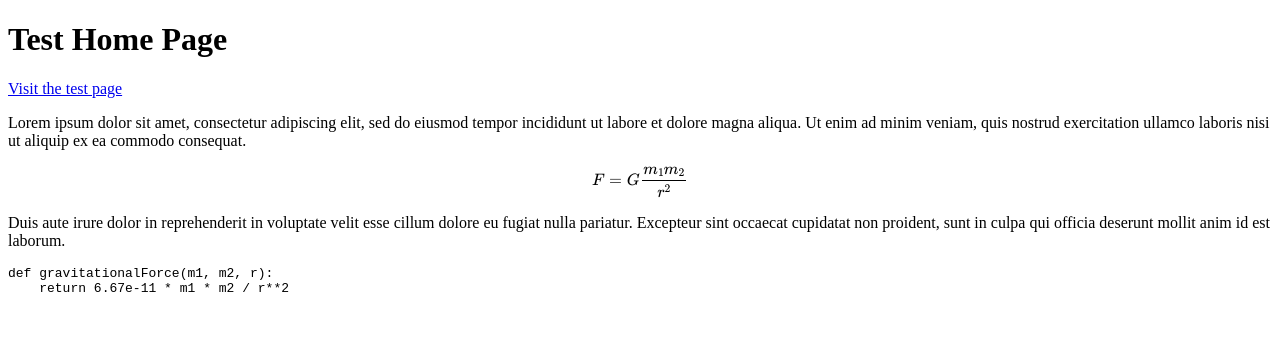
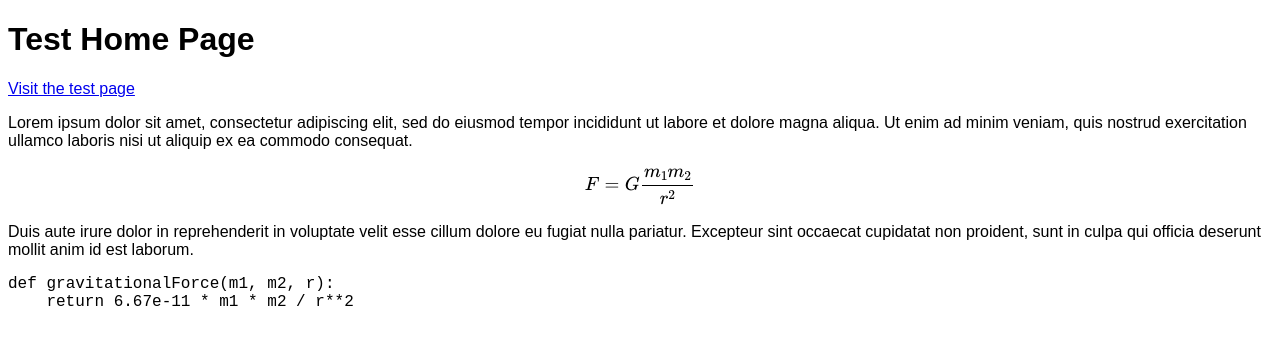
Before and after one commit to aalister/pages-test, a Jekyll site: the page built from index.md, in a window 1280 px wide. Shown: the top 345 px of the page. Built offline with Jekyll 4.4.1, drawn with Linux system fonts in a browser that asks for light colours; our own code applies the rules of GitHub Pages for plain Markdown files.

Commit message:
Added Styling

```diff
--- a/_layouts/default.html
+++ b/_layouts/default.html
@@ -3,10 +3,12 @@
 <head>
 	<meta charset="UTF-8">
 	<meta name="viewport" content="width=device-width, initial-scale=1.0">
+	<link rel="stylesheet" href="{{ site.baseurl }}/styles.css">
 	<title>GitHub Pages Test</title>
 	<script
-		id="MathJax-script" async
-		src="https://cdn.jsdelivr.net/npm/mathjax@3/es5/tex-mml-chtml.js">
+		id="MathJax-script"
+		src="https://cdn.jsdelivr.net/npm/mathjax@3/es5/tex-mml-chtml.js"
+		async>
 	</script>
 </head>
 <body>
--- /dev/null
+++ b/styles.scss
@@ -0,0 +1,16 @@
+---
+---
+
+* {
+	box-sizing: inherit;
+}
+
+html {
+	box-sizing: border-box;
+	font-size: 62.5%;
+}
+
+body {
+	font-family: Arial, Helvetica, sans-serif;
+	font-size: 1.6rem;
+}
```
